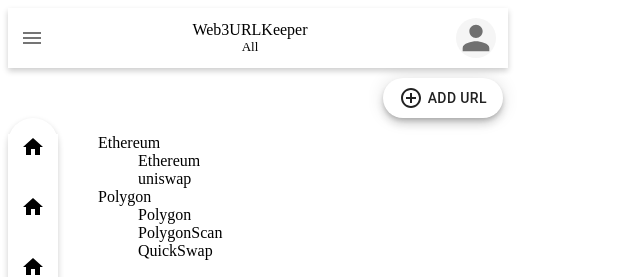
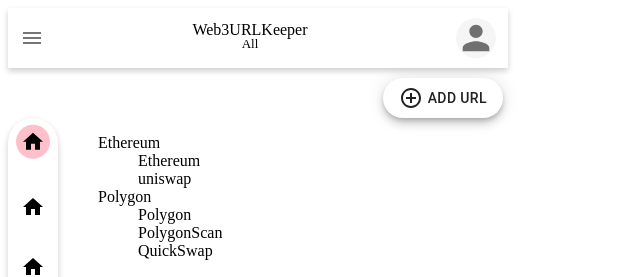
Before and after one commit to shunta0213/web3_url_extension, a React (Create React App) app: page / in a window 1280 px wide. Shown: the top 277 px of the page, without its empty margins (0-640 px from the left). Built offline with nearby package versions, Linux system fonts and the light colour scheme.

Commit message:
Update  : Add background Color behind a selected chain

```diff
--- a/src/App.jsx
+++ b/src/App.jsx
@@ -1,15 +1,17 @@
-import React from 'react';
+import React, { useState } from 'react';
 import ResponsiveAppBar from './components/appbar/appbar';
 import Addition from './components/addition/addition';
 import UrlList from './components/urlList/urlList';
 import ChainMenu from './components/chainMenu/chainMenu';
 
 const App = () => {
+  // 選択しているチェーンの管理
+  const [selectedChainIndex, setSelectedChainIndex] = useState(0);
   return (
     <>
       {/* AppBar */}
-      <ResponsiveAppBar />
-      <ChainMenu />
+      <ResponsiveAppBar selectedChainIndex={selectedChainIndex} />
+      <ChainMenu selectedChainIndex={selectedChainIndex} setSelectedChainIndex={setSelectedChainIndex} />
       {/* FOLDER,　URLの追加FAB */}
       <Addition />
       <div id="main">
--- a/src/components/appbar/appbar.jsx
+++ b/src/components/appbar/appbar.jsx
@@ -1,5 +1,4 @@
 import * as React from 'react';
-import { ReactDOM } from 'react-dom';
 import '../css/appbar.css'
 import MenuIcon from '@mui/icons-material/Menu';
 import Account from './account';
@@ -7,7 +6,8 @@
 
 import { chainList } from "../chainMenu/chainMenu"
 
-const ResponsiveAppBar = () => {
+const ResponsiveAppBar = (props) => {
+    const { selectedChainIndex } = props;
     return (
         <header className="app-header">
             <IconButton>
@@ -15,7 +15,7 @@
             </IconButton>
             <div id="title">
                 <span>Web3URLKeeper</span>
-                <span class='chainTitle'>{chainList[0]}</span>
+                <span class='chainTitle'>{chainList[selectedChainIndex]}</span>
             </div>
             <Account />
         </header>
--- a/src/components/chainMenu/chainMenu.jsx
+++ b/src/components/chainMenu/chainMenu.jsx
@@ -1,22 +1,31 @@
-import React, { useState } from "react";
+import React from "react";
 import HomeIcon from '@mui/icons-material/Home';
 import "../css/chainMenu.css"
 
 export const chainList = ["All", "Ethereum", "Solana", "Binance", "Polygon"];
 
-const ChainMenu = () => {
-    const [selectedChain, setSelectedChain] = useState(0);
-    const changeSelectedChain = (newIndex) => {
-        setSelectedChain(newIndex);
-        console.log(selectedChain);
+const ChainMenu = (props) => {
+    const { selectedChainIndex, setSelectedChainIndex } = props;
+    const changeSelectedChain = (index) => {
+        setSelectedChainIndex(index);
     };
     return (
         <div id="chainList">
             <ul>
                 {chainList.map((value, index) => {
+                    if (index === selectedChainIndex) {
+                        return (
+                            <li key={index} >
+                                <button onClick={() => changeSelectedChain(index)}>
+                                    <HomeIcon className="selectedChainIcon" />
+                                    <span className="chainListTitle" >{value}</span>
+                                </button>
+                            </li>
+                        );
+                    }
                     return (
-                        <li>
-                            <button key={index} onClick={() => changeSelectedChain(index)}>
+                        <li key={index} >
+                            <button onClick={() => changeSelectedChain(index)}>
                                 <HomeIcon />
                                 <span className="chainListTitle" >{value}</span>
                             </button>
--- a/src/components/css/appbar.css
+++ b/src/components/css/appbar.css
@@ -21,6 +21,8 @@
 
 .app-header #title .chainTitle {
     font-size: small;
+    transform: translateY(-20%);
+    transition: 0.5s;
 }
 
 .accountIcon {
--- a/src/components/css/chainMenu.css
+++ b/src/components/css/chainMenu.css
@@ -38,13 +38,21 @@
     font-weight: 500;
 
     border: none;
-    background-color: white;
+    background-color: transparent;
 }
 
 #chainList ul li HomeIcon {
     position: relative;
     display: block;
     text-align: center;
+}
+
+#chainList ul li .selectedChainIcon {
+    background-color: pink;
+    border-radius: 50%;
+    padding: 5px;
+    transform: translateY(-30%);
+    transition: 0.5s;
 }
 
 #chainList ul li .chainListTitle {
```
